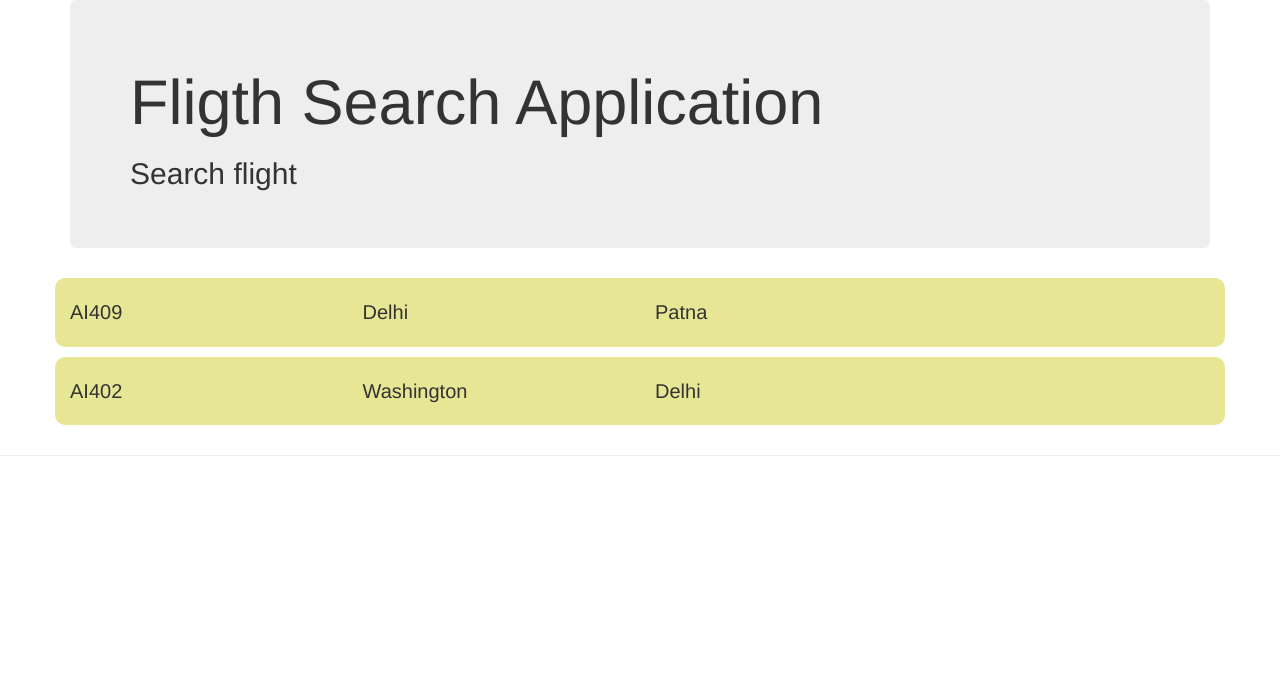
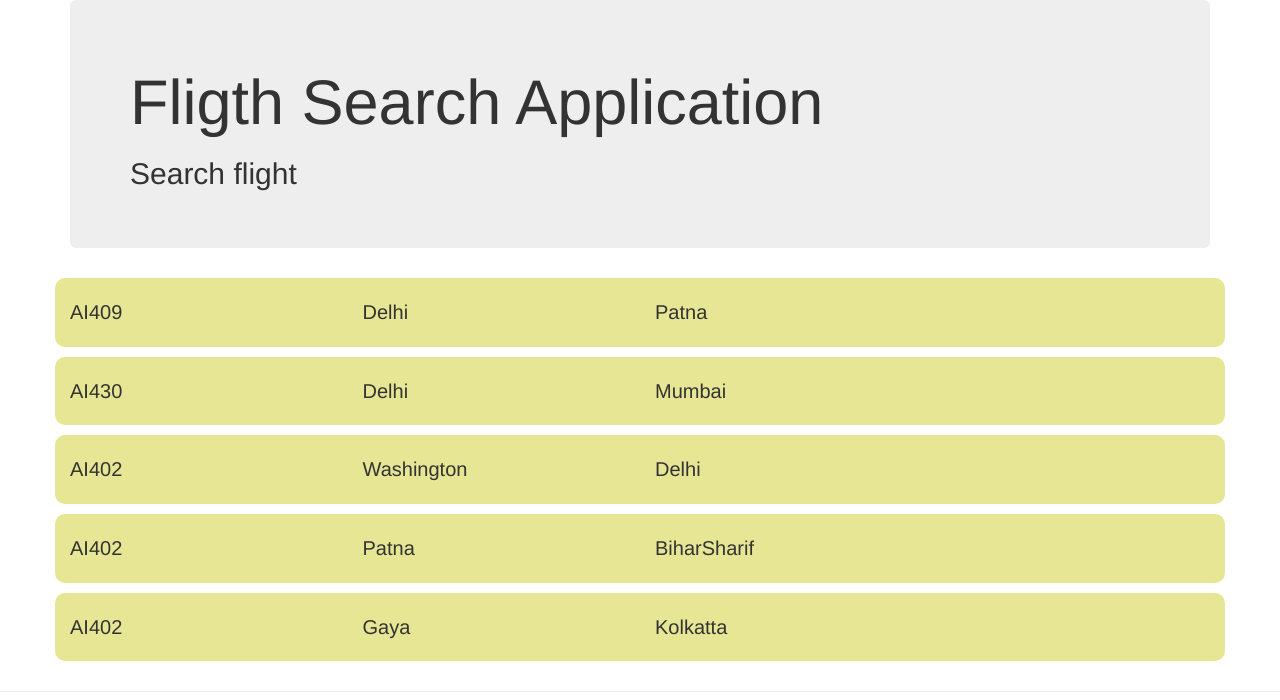
Before and after one commit to smshahidraza/day1, an Angular app: page / in a window 1280 px wide. Shown: the top 700 px of the page. Built offline with nearby package versions, Linux system fonts and the light colour scheme.

Commit message:
Created a new angular component

```diff
--- a/src/app/flight-info/flight-info.component.css
+++ b/src/app/flight-info/flight-info.component.css
@@ -11,3 +11,8 @@
 .flight-info:hover {
     background-color: rgb(230, 230, 228);
 }
+
+.flight-error {
+    color: red;
+    text-align: center;
+}
--- a/src/app/flight-info/flight-info.component.html
+++ b/src/app/flight-info/flight-info.component.html
@@ -10,30 +10,20 @@
 
 
 <div class="container">
-    <div class="row flight-info" >
+
+    <div *ngIf="flightInfo == null" class="row flight-info flight-error">
+        Flight Information not available
+    </div>
+    <div *ngFor="let flight of flightInfo" class="row flight-info" >
         <div class="col-md-3">
-            {{flightInfo1.flightNumber}}
+            {{flight.flightNumber}}
         </div>
         <div class="col-md-3">
-            {{flightInfo1.origin}}
+            {{flight.origin}}
         </div>
         <div class="col-md-3">
-            {{flightInfo1.destination}}
+            {{flight.destination}}
         </div>
-
-    </div>
-
-    <div class="row flight-info">
-        <div class="col-md-3">
-            {{flightInfo2.flightNumber}}
-        </div>
-        <div class="col-md-3">
-            {{flightInfo2.origin}}
-        </div>
-        <div class="col-md-3">
-            {{flightInfo2.destination}}
-        </div>
-
     </div>
 </div>
 
--- a/src/app/flight-info/flight-info.component.ts
+++ b/src/app/flight-info/flight-info.component.ts
@@ -9,27 +9,41 @@ import { FlightInfoModel } from './flight-info.model';
 
 export class FlightInfoComponent implements OnInit {
 
-  flightInfo1: FlightInfoModel;
-  flightInfo2: FlightInfoModel;
+  flightInfo: FlightInfoModel[] ;
 
   constructor() { }
 
   ngOnInit(): void {
-    this.flightInfo1 =
+    this.flightInfo =
+    [
       {
         "flightNumber" : "AI409",
         "origin": "Delhi",
         "destination": "Patna"
-    };
-
-
-    this.flightInfo2 =
+      },
+      {
+        "flightNumber" : "AI430",
+        "origin": "Delhi",
+        "destination": "Mumbai"
+      },
       {
         "flightNumber" : "AI402",
         "origin": "Washington",
         "destination": "Delhi"
-    };
+      },
+      {
+        "flightNumber" : "AI402",
+        "origin": "Patna",
+        "destination": "BiharSharif"
+      },
+      {
+        "flightNumber" : "AI402",
+        "origin": "Gaya",
+        "destination": "Kolkatta"
+      }
 
+
+    ];
   }
 
 
--- a/src/index.html
+++ b/src/index.html
@@ -7,12 +7,13 @@
   <meta name="viewport" content="width=device-width, initial-scale=1">
   <link rel="icon" type="image/x-icon" href="favicon.ico">
   <link rel="stylesheet" href="https://maxcdn.bootstrapcdn.com/bootstrap/3.3.7/css/bootstrap.min.css" integrity="sha384-BVYiiSIFeK1dGmJRAkycuHAHRg32OmUcww7on3RYdg4Va+PmSTsz/K68vbdEjh4u" crossorigin="anonymous">
+
 </head>
 <body>
   <app-root>Loading...</app-root>
   <script src="https://code.jquery.com/jquery-3.1.1.min.js" integrity="sha256-hVVnYaiADRTO2PzUGmuLJr8BLUSjGIZsDYGmIJLv2b8=" crossorigin="anonymous"></script>
   <script src="https://maxcdn.bootstrapcdn.com/bootstrap/3.3.7/js/bootstrap.min.js" integrity="sha384-Tc5IQib027qvyjSMfHjOMaLkfuWVxZxUPnCJA7l2mCWNIpG9mGCD8wGNIcPD7Txa" crossorigin="anonymous"></script>
 
-  <app-root></app-root>
+   <app-root></app-root>
 </body>
 </html>
```
Lines whose indentation alone changed are shown as unchanged.
